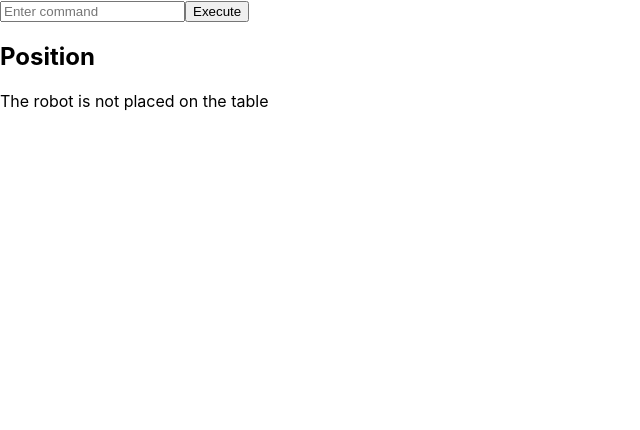
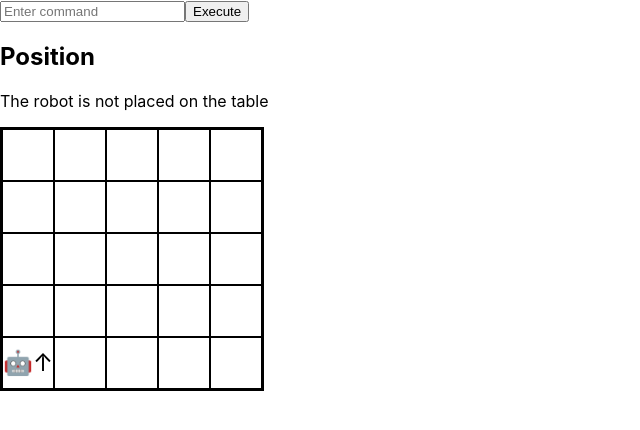
Before and after one commit to paraiii/toy-robort, a React (Create React App) app: page / in a window 1280 px wide. Shown: the top 430 px of the page, without its empty margins (0-640 px from the left). Built offline with nearby package versions, Linux system fonts and the light colour scheme.

Commit message:
Add table and robort

```diff
--- a/src/App.js
+++ b/src/App.js
@@ -1,5 +1,6 @@
 import React, { useState } from "react";
 import { executeCommand, DIRECTIONS } from "./components/commands";
+import Grid from "./components/Grid";
 
 const App = () => {
   const [state, setState] = useState({ x: 0, y: 0, f: "NORTH", placed: false });
@@ -45,6 +46,7 @@ const App = () => {
           <p>The robot is not placed on the table</p>
         )}
       </div>
+      <Grid robot={state} />
     </div>
   );
 };
--- /dev/null
+++ b/src/components/Grid.css
@@ -0,0 +1,37 @@
+.grid {
+  display: inline-block;
+  border: 2px solid black;
+}
+
+.row {
+  display: flex;
+}
+
+.cell {
+  width: 50px;
+  height: 50px;
+  border: 1px solid black;
+  display: flex;
+  align-items: center;
+  justify-content: center;
+}
+
+.robot {
+  font-size: 24px;
+}
+
+.robot.north::after {
+  content: "↑";
+}
+
+.robot.east::after {
+  content: "→";
+}
+
+.robot.south::after {
+  content: "↓";
+}
+
+.robot.west::after {
+  content: "←";
+}
--- /dev/null
+++ b/src/components/Grid.js
@@ -0,0 +1,30 @@
+import React from "react";
+import "./Grid.css";
+
+const Grid = ({ robot }) => {
+  const createGrid = () => {
+    let grid = [];
+    for (let y = 4; y >= 0; y--) {
+      let row = [];
+      for (let x = 0; x < 5; x++) {
+        row.push(
+          <div className="cell" key={`${x},${y}`}>
+            {robot.x === x && robot.y === y && (
+              <div className={`robot ${robot.f.toLowerCase()}`}>🤖</div>
+            )}
+          </div>
+        );
+      }
+      grid.push(
+        <div className="row" key={y}>
+          {row}
+        </div>
+      );
+    }
+    return grid;
+  };
+
+  return <div className="grid">{createGrid()}</div>;
+};
+
+export default Grid;
```
